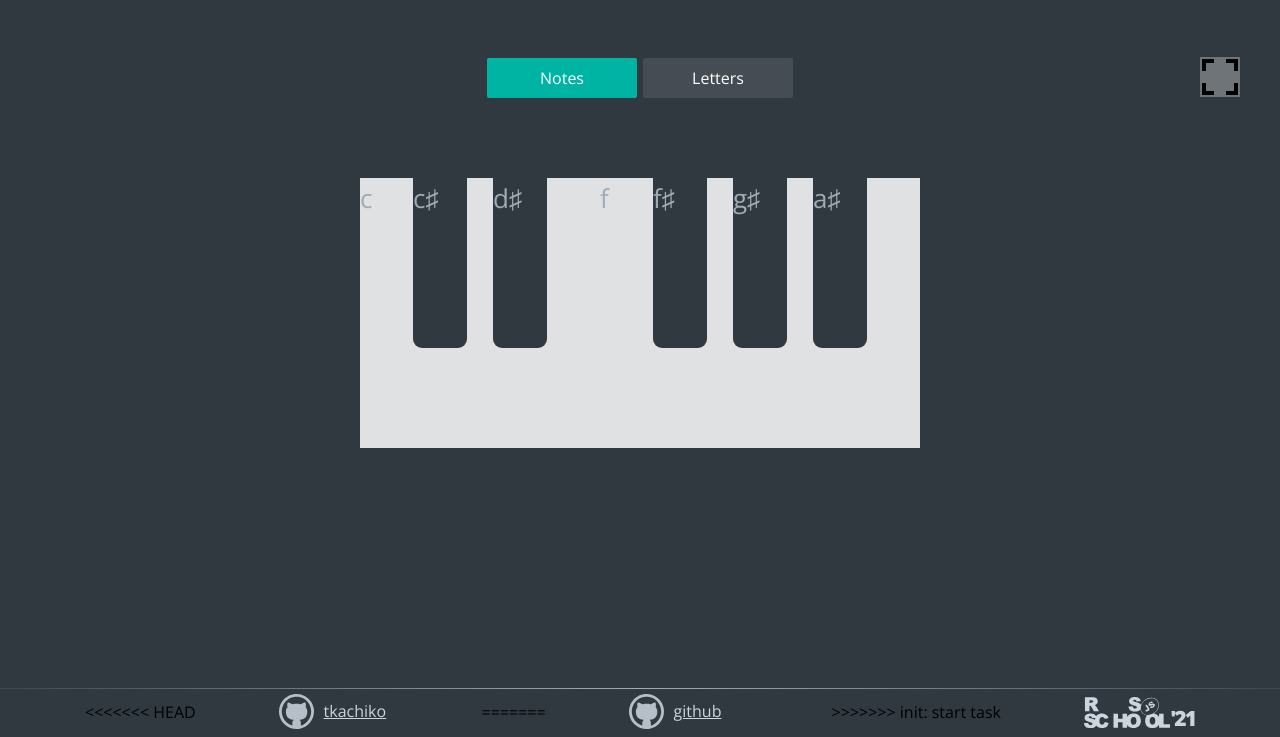
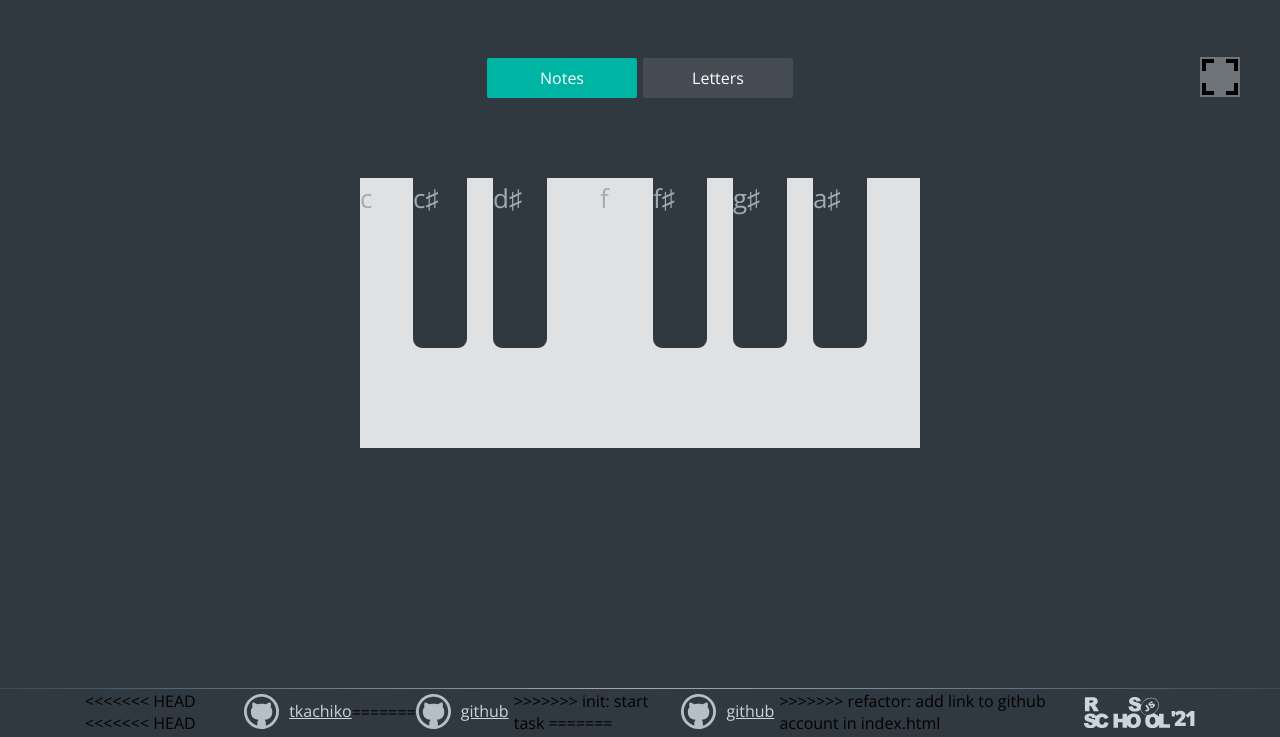
Before and after one commit to tkachiko/virtual-piano, a plain HTML site: page virtual-piano/index.html in a window 1280 px wide. Shown: the part 63-800 px from the top of the page. Drawn offline with nearby package versions, Linux system fonts and the light colour scheme.

Commit message:
resolve conflict

```diff
--- a/virtual-piano/index.html
+++ b/virtual-piano/index.html
@@ -45,10 +45,14 @@
     <footer class="footer">
         <div class="footer-container">
 <<<<<<< HEAD
+<<<<<<< HEAD
             <a class="github" href="https://github.com/tkachiko/" target="_blank" rel="noopener noreferrer">tkachiko</a>
 =======
             <a class="github" href="#" target="_blank" rel="noopener noreferrer">github</a>
 >>>>>>> init: start task
+=======
+            <a class="github" href="https://github.com/tkachiko/" target="_blank" rel="noopener noreferrer">github</a>
+>>>>>>> refactor: add link to github account in index.html
             <a class="rss" href="https://rs.school/js/" target="_blank" rel="noopener noreferrer">
                 <span class="rss-year">'21</span>
             </a>
```
